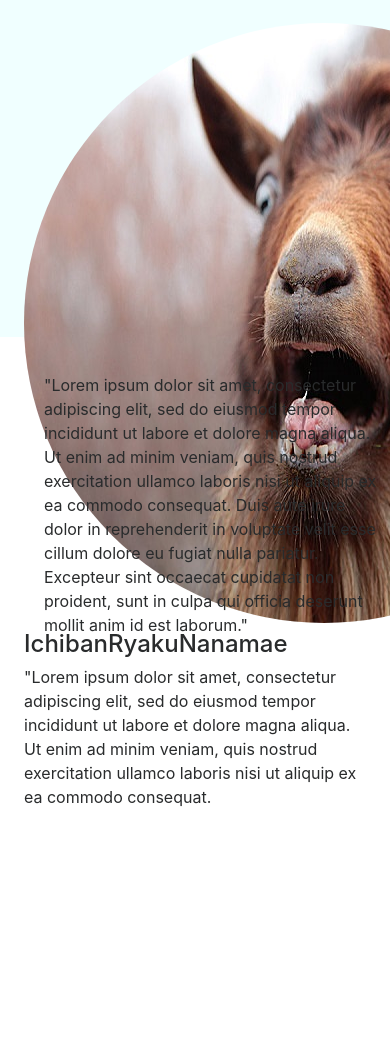
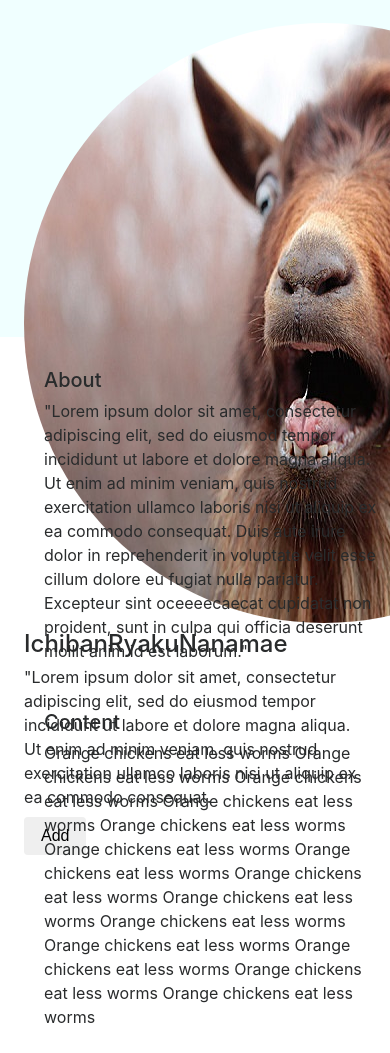
Before and after one commit to rakugakie/charatest, a Django app: template charatest_project/templates/newbasedev.html in a window 390 px wide; the page is wider, and only the part inside the window is pictured. Shown: the part 81-1134 px from the top of that part. Before the commit the page ends 888 px from the top of that part, so only its background shows below. Run offline with Django 3.2, Linux system fonts and the light colour scheme; the template is opened without the code that fills it, so the values that code supplies are empty; parts of the project's set-up code (start-up, migrations or seed data) failed here and were passed over; some libraries are stand-ins or nearby versions.

Commit message:
lets make a new base template

```diff
--- a/charatest_project/templates/newbasedev.html
+++ b/charatest_project/templates/newbasedev.html
@@ -23,11 +23,12 @@
                     <a class="nav-link" href="#">Home <span class="sr-only">(current)</span></a>
                 </li>
                 <li class="nav-item">
-                    <a class="nav-link disabled" href="#">Link</a>
+                    <a src="profileurl"><img src="goat.jpg" class="rounded-circle navbarimage"></a>
                 </li>
                 <li class="nav-item">
-                    <a class="nav-link disabled" href="#">Disabled</a>
+                    <a scr="kyaraurl"><img src="goat1.jpg" class="rounded-circle navbarimage"></a>
                 </li>
+
           </ul>
         <ul class="navbar-nav mt-2 mt-lg-0">
             <li class="nav-link">Login</li>
@@ -45,12 +46,25 @@
 
             <div class="sidebarcontent mt-2 ">
                 <h4 class="username">IchibanRyakuNanamae</h4>
-                <div id="description">
+                <div id="shortdescription" class="smalltext">
                     "Lorem ipsum dolor sit amet, consectetur adipiscing elit, sed do eiusmod tempor incididunt ut labore et dolore magna aliqua. Ut enim ad minim veniam, quis nostrud exercitation ullamco laboris nisi ut aliquip ex ea commodo consequat.
+                </div>
+                <div class="buttons mt-2">
+                    <a src="addfriend"><button type="button" class="btn btn-custom">Add</button></a>
                 </div>
             </div>
         </div>
-        <div id="homecontent" class="col-sm-12 col-md-9 p-4 mainbar">"Lorem ipsum dolor sit amet, consectetur adipiscing elit, sed do eiusmod tempor incididunt ut labore et dolore magna aliqua. Ut enim ad minim veniam, quis nostrud exercitation ullamco laboris nisi ut aliquip ex ea commodo consequat. Duis aute irure dolor in reprehenderit in voluptate velit esse cillum dolore eu fugiat nulla pariatur. Excepteur sint occaecat cupidatat non proident, sunt in culpa qui officia deserunt mollit anim id est laborum."</div>
+        <div id="homecontent" class="col-sm-12 col-md-9 p-4 mainbar">
+            <div id="longdescription" class="mt-2">
+                <h5>About</h5>
+                "Lorem ipsum dolor sit amet, consectetur adipiscing elit, sed do eiusmod tempor incididunt ut labore et dolore magna aliqua. Ut enim ad minim veniam, quis nostrud exercitation ullamco laboris nisi ut aliquip ex ea commodo consequat. Duis aute irure dolor in reprehenderit in voluptate velit esse cillum dolore eu fugiat nulla pariatur. Excepteur sint oceeeecaecat cupidatat non proident, sunt in culpa qui officia deserunt mollit anim id est laborum."
+            </div>
+            <div id="usercontentgallery" class="mt-5">
+                <h5>Content</h5>
+                Orange chickens eat less worms Orange chickens eat less worms Orange chickens eat less worms Orange chickens eat less worms Orange chickens eat less worms Orange chickens eat less worms Orange chickens eat less worms Orange chickens eat less worms Orange chickens eat less worms Orange chickens eat less worms Orange chickens eat less worms Orange chickens eat less worms Orange chickens eat less worms Orange chickens eat less worms
+            </div>
+        </div>
+
     </div>
 </div>
 <script src="https://ajax.googleapis.com/ajax/libs/jquery/1.12.4/jquery.min.js"></script>
```
Also changed, not shown: 1 other file.
